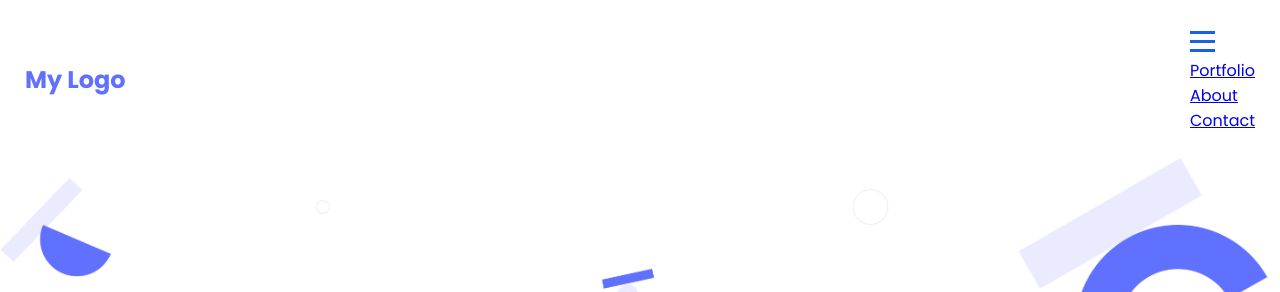
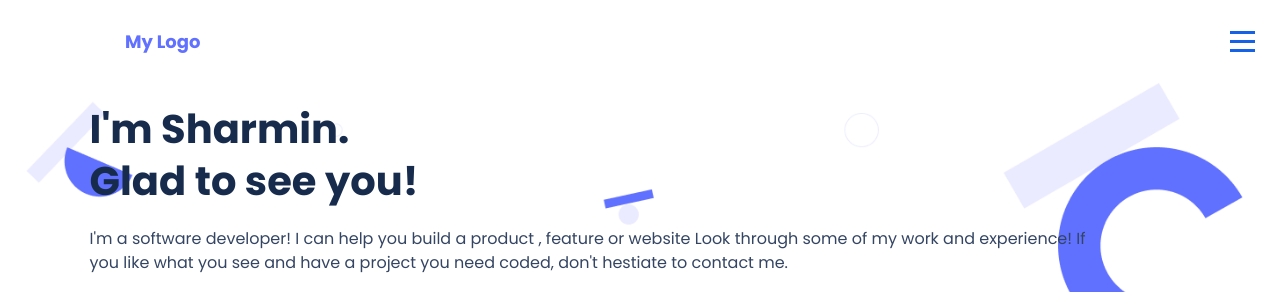
Before and after one commit to sharminkhan0/My-Portfolio, a website: page index.html in a window 1280 px wide. Shown: the top 292 px of the page. Drawn offline with Linux system fonts and the light colour scheme; files whose address does not match are found by name.

Commit message:
Modify styles.css file

```diff
--- a/index.html
+++ b/index.html
@@ -35,7 +35,7 @@
 
       <main class="main-heading">
         <section class="heading">
-          <h1 class="title">I'm Sharmin.<br />Glad to see you!</h1>
+          <h1 class="hd-title">I'm Sharmin.<br />Glad to see you!</h1>
 
           <p class="hd-intro-text">
             I'm a software developer! I can help you build a product , feature or
--- a/styles.css
+++ b/styles.css
@@ -58,6 +58,11 @@ header {
   transform: translate(0, -11px) rotate(45deg);
 }
 
+.navbar-lists {
+  display: none;
+}
+
+
 
 /*------end of header section--------*/
 
@@ -87,7 +92,7 @@ header {
   height: 100%;
 }
 
-.title {
+.hd-title {
   margin: 10px 0;
   display: flex;
   font-style: normal;
@@ -132,7 +137,7 @@ i {
   padding-right: 1em;
 }
 /*----end of heading section--------*/
-/*-----------------start of Work section-----------------------------*/
+/*-----start of Work section--------*/
 .projects {
   display: grid;
   grid-template-columns: repeat(auto-fit, minmax(300px, 1fr));
@@ -408,3 +413,28 @@ button {
 }
 
 /* ----------Mobile version end-------------*/
+
+
+/* Desktop version of site */
+@media screen and (min-width: 768px) {
+
+  .logo > a {
+    display: flex;
+    align-items: center;
+    text-align: center;
+    color: #6070ff;
+    margin: 0 0 0 100px;
+    font-size: 18px;
+  }
+
+  .main-heading {
+    border-radius: 0 0 0 4em;
+    background-color: #fff;
+    background-image: url('./recsources/images/Header\ bg.png');
+    background-size: 96%;
+    background-position-x: center;
+    background-repeat: no-repeat;
+    height: 100vh;
+  }
+
+}
```
